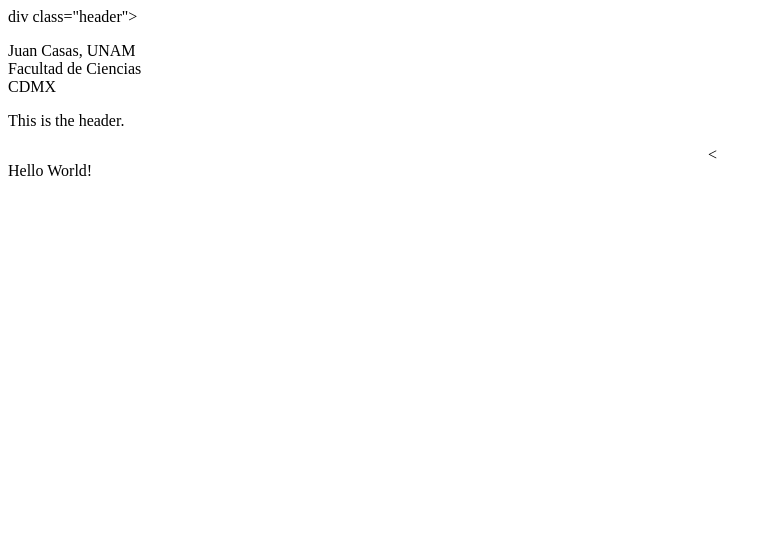
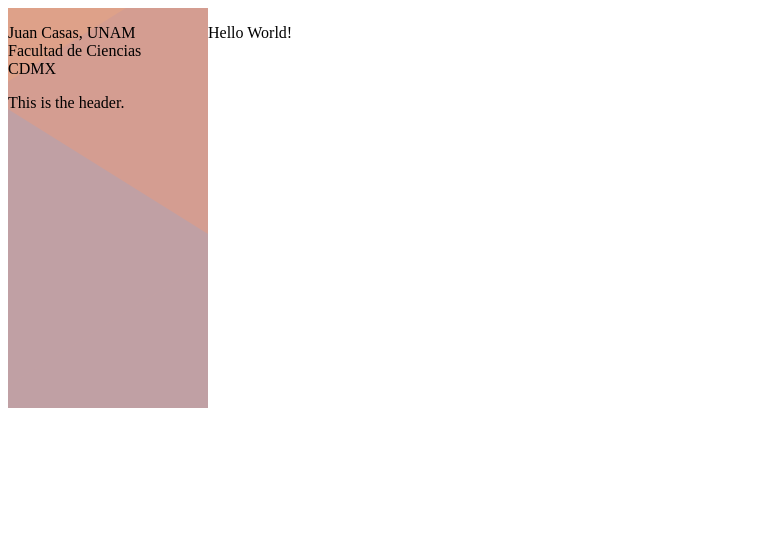
Before and after one commit to ImHouses/ImHouses.github.io, a plain HTML site: page index.html in a window 1280 px wide. Shown: the whole page, without its empty margins (0-772 px from the left). Drawn offline with Linux system fonts and the light colour scheme.

Commit message:
Another commit

```diff
--- a/index.html
+++ b/index.html
@@ -10,9 +10,8 @@
   </header>
 
   <body>
-
     <div class="container"> </div>
-    div class="header">
+    <div class="header">
       <p>Juan Casas, UNAM <br>
             Facultad de Ciencias<br>
                     CDMX</p>
@@ -21,7 +20,7 @@
     <div class="content">
       <p>Hello World!</p>
     </div>
-    <
+
 
   </body>
 
```
